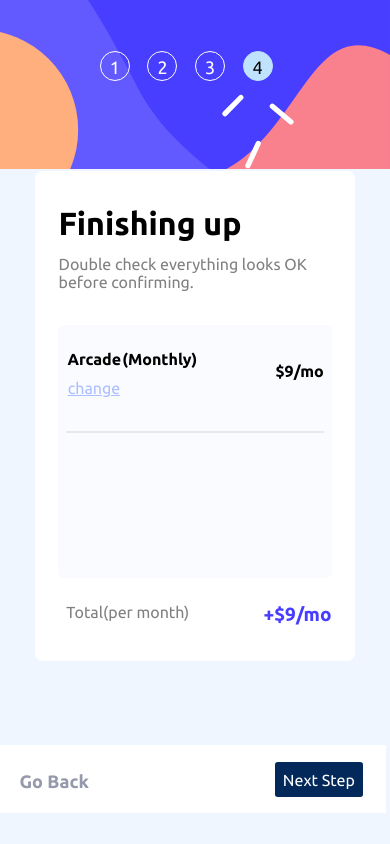
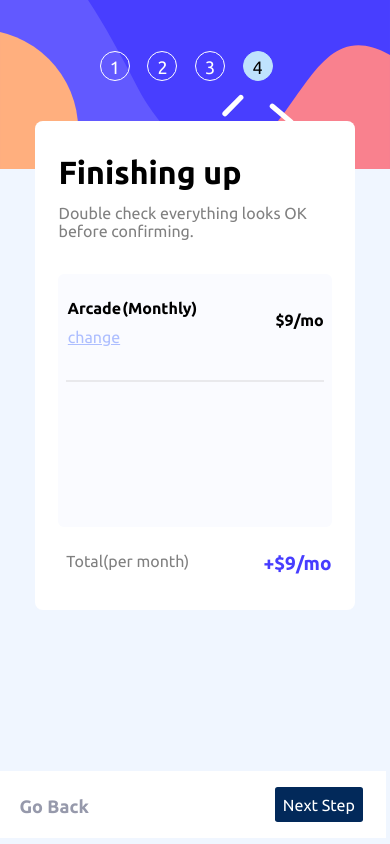
Before and after one commit to Akinyemi04/multi-form-page, a React (Create React App) app: page /summary in a window 390 px wide. Built offline with nearby package versions, Linux system fonts and the light colour scheme.

Commit message:
perfecting mobile issues

```diff
--- a/src/App.css
+++ b/src/App.css
@@ -407,8 +407,7 @@ body {
 @media screen and (max-width: 500px) {
   body {
     margin: 0 0;
-    overflow-y: scroll;
-    height: 80vh;
+    height: 50vh;
   }
   .App {
     flex-direction: column;
@@ -568,7 +567,7 @@ body {
     width: 100vw;
     position: absolute;
     z-index: 2;
-    bottom: -24vh;
+    bottom: -28vh;
     left: -10vw;
     padding: 3vh 6vw;
     height: 8vh;
@@ -585,7 +584,7 @@ body {
     margin-left: 9vw;
     z-index: 1;
     position: relative;
-    bottom: 6vh;
+    bottom: 12vh;
     background-color: white;
     padding: 4vh 6vw;
   }
@@ -594,7 +593,7 @@ body {
     width: 100vw;
     position: absolute;
     z-index: 2;
-    bottom: -18vh;
+    bottom: -27vh;
     left: -10vw;
     padding: 3vh 6vw;
     height: 8vh;
```
Also changed, not shown: src/App.scss (+6 -5 lines), 1 other file (tests, documents, lock files or other folders).
